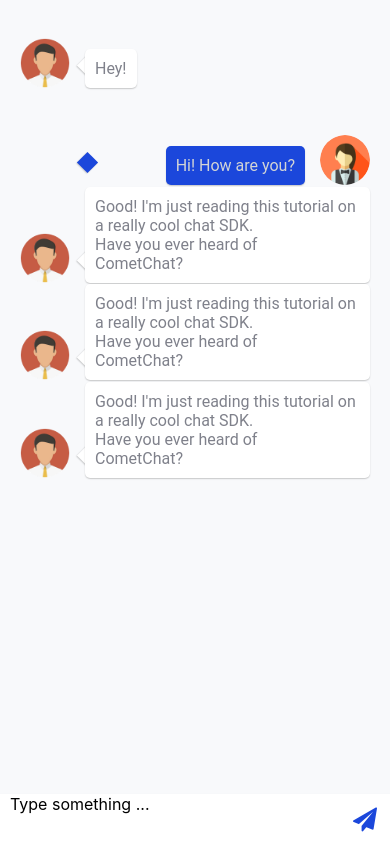
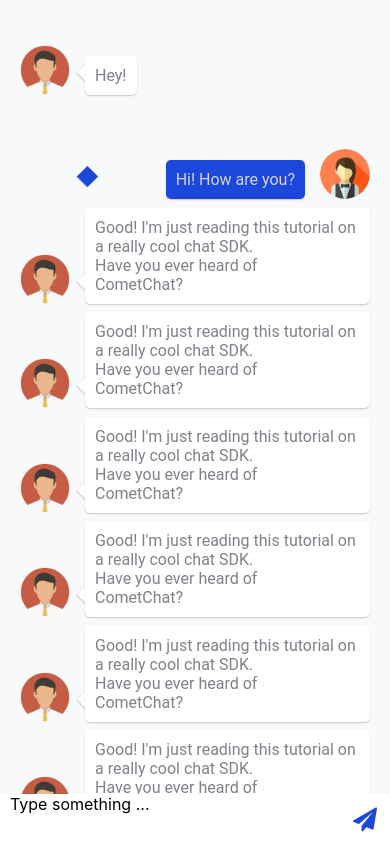
Before and after one commit to ealimardaniii/ifs, a React Native app: screen / in a window 390 px wide. Built offline with nearby package versions, Linux system fonts and the light colour scheme.

Commit message:
feat(ChatItem.js): change-styles

```diff
--- a/src/components/generic/Layout.js
+++ b/src/components/generic/Layout.js
@@ -21,7 +21,6 @@
   content: {
     flex: 1,
     backgroundColor: COLORS.LIGHT,
-    marginBottom: 50,
     paddingHorizontal: 15,
   },
 });
--- a/src/components/main/ChatInput.js
+++ b/src/components/main/ChatInput.js
@@ -25,7 +25,7 @@
 const styles = StyleSheet.create({
   container: {
     backgroundColor: COLORS.WHITE,
-    position: 'absolute',
+    position: 'relative',
     flexDirection: 'row',
     alignItems: 'center',
     bottom: 0,
--- a/src/screens/Main.js
+++ b/src/screens/Main.js
@@ -10,6 +10,9 @@
       <ChatItem isBoy content={CHAT_TEXT} />
       <ChatItem isBoy content={CHAT_TEXT} />
       <ChatItem isBoy content={CHAT_TEXT} />
+      <ChatItem isBoy content={CHAT_TEXT} />
+      <ChatItem isBoy content={CHAT_TEXT} />
+      <ChatItem isBoy content={CHAT_TEXT} />
     </>
   );
 };
```
